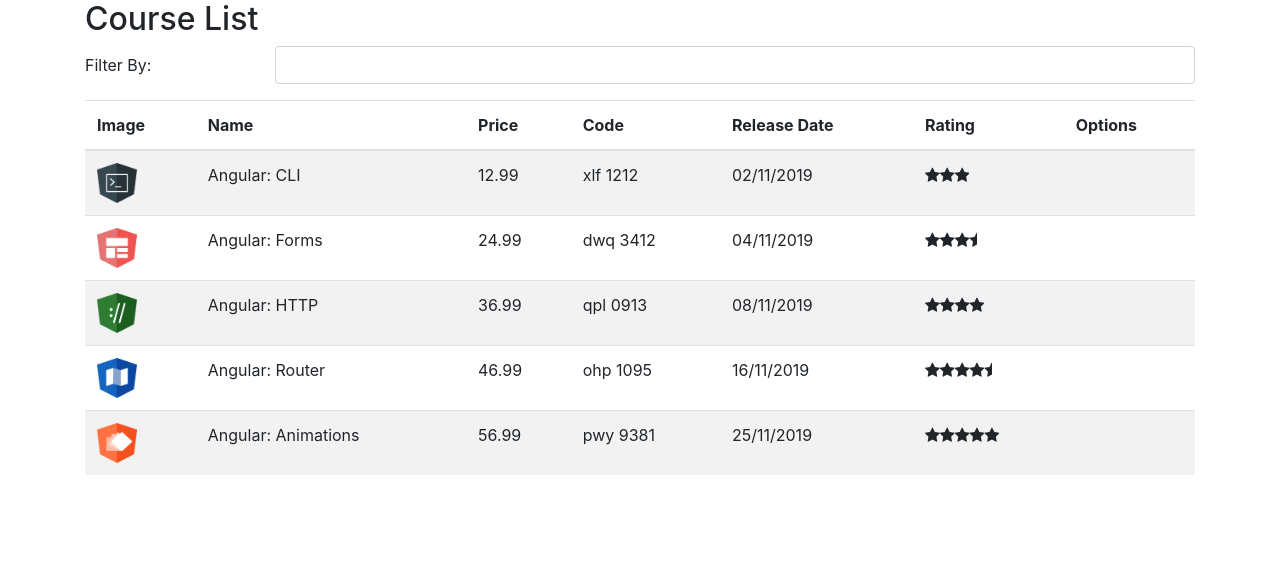
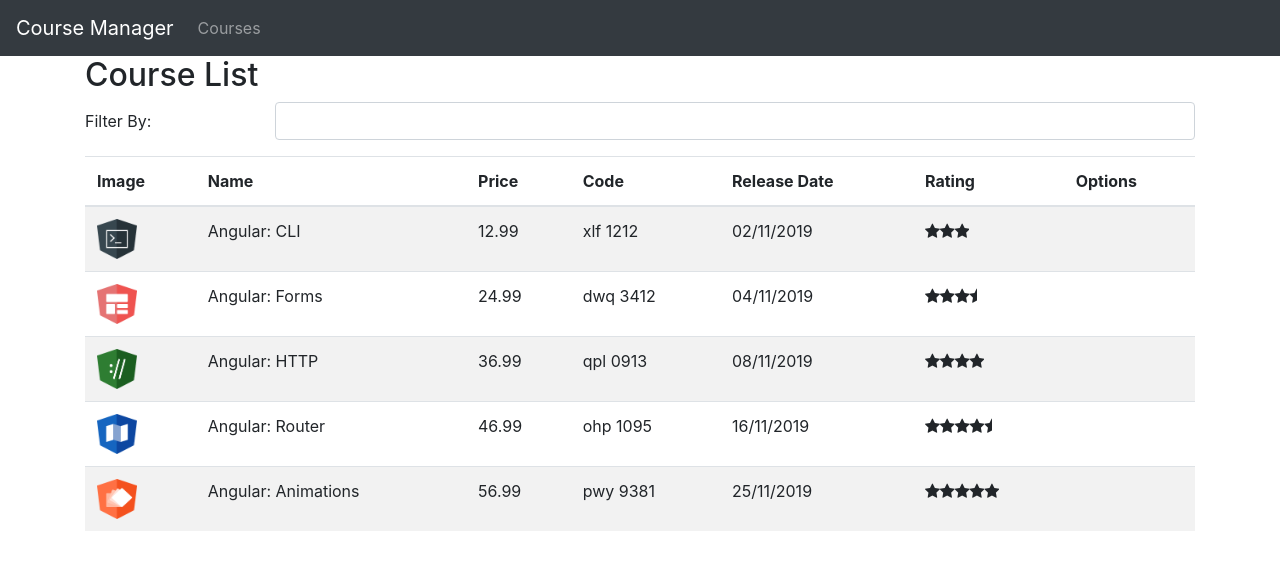
Before and after one commit to gabrielfirmo/introducao-angular, an Angular app: page /courses in a window 1280 px wide. Shown: the top 570 px of the page. Built offline with nearby package versions, Linux system fonts and the light colour scheme.

Commit message:
feat: Adição do nav-bar, rota de cursos e erro 404

```diff
--- a/src/app/app.component.html
+++ b/src/app/app.component.html
@@ -1,5 +1,4 @@
-<div class="container">
-    <app-course-list>
-
-    </app-course-list>
+<app-nav-bar></app-nav-bar>
+<div class="container" mt-4>
+    <router-outlet></router-outlet>
 </div>
--- a/src/app/courses/course-list.component.ts
+++ b/src/app/courses/course-list.component.ts
@@ -3,7 +3,6 @@ import { Course } from './course';
 import { CourseService } from './course.service';
 
 @Component({
-    selector: 'app-course-list',
     templateUrl: './course-list.component.html'
 })
 export class CourseListComponent implements OnInit{
--- /dev/null
+++ b/src/app/error-404/error-404.component.html
@@ -0,0 +1 @@
+<h2>Error 404</h2>
--- /dev/null
+++ b/src/app/nav-bar/nav-bar.component.html
@@ -0,0 +1,16 @@
+<nav class="navbar navbar-expand-lg navbar-dark bg-dark">
+    <a href="#"class="navbar-brand">Course Manager</a>
+
+    <button class="navbar-toggler" type="button" data-toggle="collapse" data-target="#navbarSupportedContent"
+        aria-controls="navbarSupportedContent" aria-expanded="false" aria-label="Toggle navigation">
+        <span class="navbar-toggler-icon"></span>
+    </button>
+
+    <div class="collapse navbar-collapse" id="navbarSupportedContent">
+        <ul class="navbar-nav mr-auto">
+            <li class="nav-item">
+                <a href="#" class="nav-link">Courses</a>
+            </li>
+        </ul>
+    </div>
+</nav>
```
Also changed, not shown: src/app/app.module.ts (+20 -2 lines), src/app/error-404/error-404.component.ts (added, +8 -0 lines), src/app/nav-bar/nav-bar.component.ts (added, +10 -0 lines).
